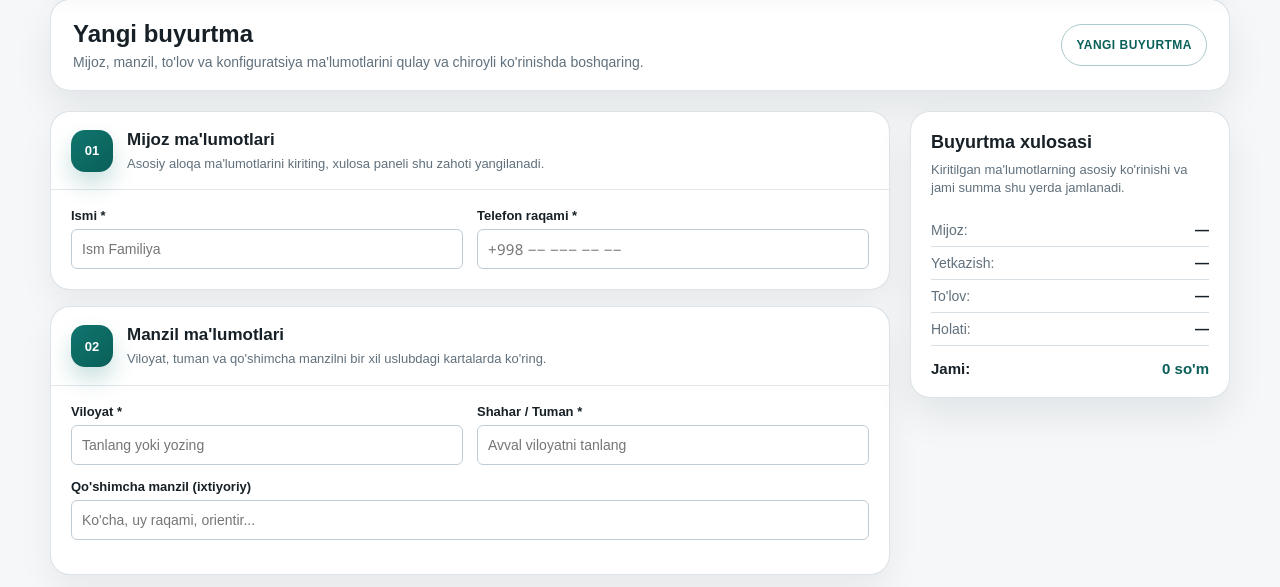
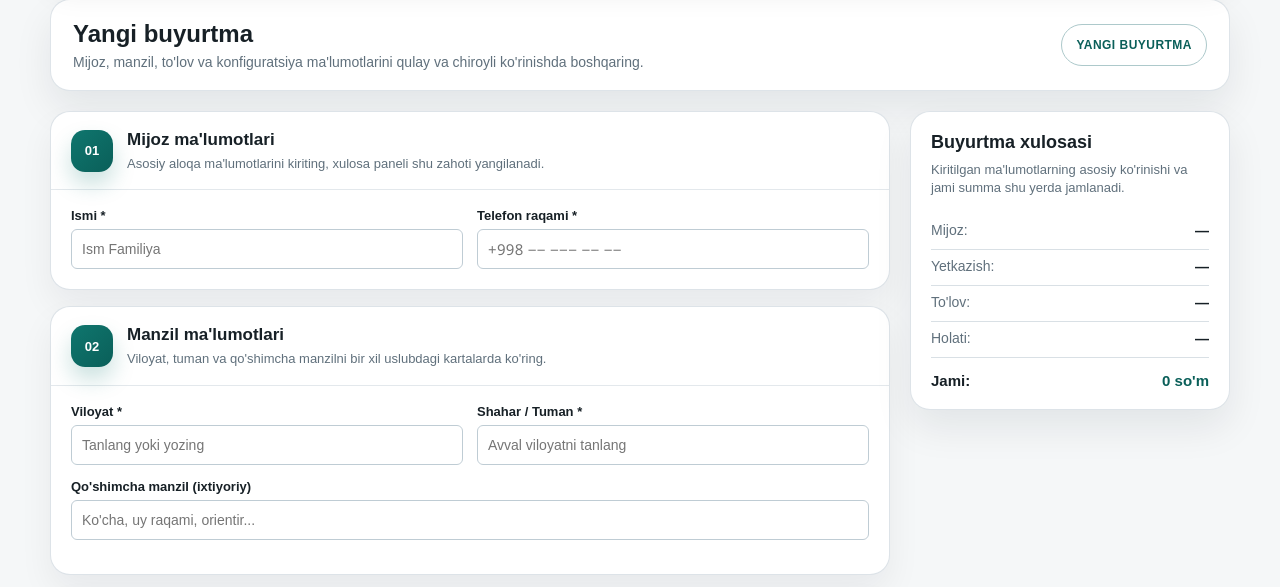
Before and after one commit to shahbozshirinboyev/calculator.teratech.uz, a Django app: page /orders/create/ in a window 1280 px wide. Shown: the part 117-704 px from the top of the page. Run offline with Django 5.2, Linux system fonts and the light colour scheme; a user stored in the database is signed in; data comes from the database, SQL or seed files in the repository; both versions use the stored data as it was after the commit; some libraries are stand-ins or nearby versions.

Commit message:
change design

```diff
--- a/orders/templates/orders/order_form.html
+++ b/orders/templates/orders/order_form.html
@@ -114,6 +114,16 @@
 .form-row:last-child { margin-bottom: 0; }
 .form-row.full { grid-template-columns: 1fr; }
 .form-row.three { grid-template-columns: 1fr 1fr 1fr; }
+.partial-payment-group {
+  display: flex;
+  flex-direction: column;
+  gap: 12px;
+}
+.partial-payment-fields {
+  display: grid;
+  grid-template-columns: 1fr 1fr 1fr;
+  gap: 14px;
+}
 .field {
   display: flex;
   flex-direction: column;
@@ -126,6 +136,8 @@
 .field input[type="text"],
 .field input[type="tel"],
 .field input[type="number"],
+.field input[type="date"],
+.field input[type="time"],
 .field textarea,
 .field select {
   min-height: 40px; border: 1px solid var(--input-border); border-radius: 6px;
@@ -136,6 +148,8 @@
 .field input[type="text"]:focus,
 .field input[type="tel"]:focus,
 .field input[type="number"]:focus,
+.field input[type="date"]:focus,
+.field input[type="time"]:focus,
 .field textarea:focus,
 .field select:focus {
   outline: none;
@@ -145,6 +159,8 @@
 [data-theme="dark"] .field input[type="text"]:focus,
 [data-theme="dark"] .field input[type="tel"]:focus,
 [data-theme="dark"] .field input[type="number"]:focus,
+[data-theme="dark"] .field input[type="date"]:focus,
+[data-theme="dark"] .field input[type="time"]:focus,
 [data-theme="dark"] .field textarea:focus,
 [data-theme="dark"] .field select:focus {
   border-color: color-mix(in srgb, var(--accent) 26%, var(--input-border));
@@ -182,10 +198,22 @@
   grid-template-columns: minmax(180px, 1fr) auto;
   gap: 16px;
   align-items: start;
-  margin-top: 6px;
+  margin-top: 14px;
   margin-bottom: 16px;
+  padding-top: 0;
   padding-left: 12px;
-  border-left: 3px solid color-mix(in srgb, var(--text) 86%, transparent);
+  border-top: none;
+  position: relative;
+}
+.datetime-layout::before {
+  content: "";
+  position: absolute;
+  left: 0;
+  top: 2px;
+  bottom: 2px;
+  width: 3px;
+  border-radius: 999px;
+  background: linear-gradient(135deg, var(--accent), var(--accent-dark));
 }
 .datetime-title {
   padding-top: 4px;
@@ -210,19 +238,6 @@
   width: max-content;
   justify-self: end;
   margin-left: auto;
-}
-.datetime-field .field-hint {
-  margin-left: 2px;
-  margin-top: 4px;
-  font-size: 11px;
-  line-height: 1.45;
-}
-.field-hint {
-  font-size: 11px;
-  color: var(--muted);
-  display: block;
-  margin-top: 4px;
-  line-height: 1.45;
 }
 
 /* Custom autocomplete dropdown */
@@ -341,12 +356,34 @@
   line-height: 1.45;
 }
 .summary-line {
-  display: flex; justify-content: space-between; align-items: baseline;
-  padding: 8px 0; border-bottom: 1px solid var(--line); font-size: 14px; gap: 10px;
+  display: grid;
+  grid-template-columns: 64px minmax(0, 1fr);
+  align-items: start;
+  padding: 8px 0;
+  border-bottom: 1px solid var(--line);
+  font-size: 14px;
+  gap: 10px;
 }
 .summary-line span:first-child { color: var(--muted); }
-.summary-total { display: flex; justify-content: space-between; align-items: baseline; margin-top: 14px; font-size: 15px; font-weight: 700; }
-.summary-total strong { color: var(--accent-dark); }
+.summary-line strong {
+  min-width: 0;
+  text-align: right;
+  line-height: 1.35;
+  overflow-wrap: anywhere;
+}
+.summary-total {
+  display: grid;
+  grid-template-columns: 64px minmax(0, 1fr);
+  align-items: baseline;
+  margin-top: 14px;
+  font-size: 15px;
+  font-weight: 700;
+  gap: 10px;
+}
+.summary-total strong {
+  color: var(--accent-dark);
+  text-align: right;
+}
 .form-actions { display: flex; gap: 10px; margin-top: 20px; }
 .highlight-group {
   margin-top: 12px;
@@ -385,6 +422,7 @@
   .order-form-layout { grid-template-columns: 1fr; }
   .summary-panel { position: static; }
   .form-row, .form-row.three { grid-template-columns: 1fr; }
+  .partial-payment-fields { grid-template-columns: 1fr; }
   .item-row { grid-template-columns: minmax(0, 1fr) 132px 150px 38px; }
   .order-page-header {
     flex-direction: column;
@@ -582,8 +620,13 @@
                 </div>
               </div>
             </div>
-            <div id="partial-payment-group" class="form-row highlight-group" style="display: none;">
+            <div id="partial-payment-group" class="partial-payment-group highlight-group" style="display: none;">
               <div class="highlight-group-title">Qisman to'lov tafsilotlari</div>
+              <div class="partial-payment-fields">
+                <div class="field">
+                  <label>Jami (Auto)</label>
+                  <input type="text" id="total-amount-input" readonly style="background: var(--bg); font-weight: 700;" value="0 so'm">
+                </div>
                 <div class="field">
                   <label>Qisman to'langan summa (so'm) *</label>
                   <input type="text" name="partial_amount" id="partial-amount-input" value="{{ v_partial_amount }}" inputmode="numeric" class="money-input">
@@ -591,6 +634,7 @@
                 <div class="field">
                   <label>Qoldiq summasi (Auto)</label>
                   <input type="text" id="remaining-amount-input" readonly style="background: var(--bg); font-weight: 700; color: var(--danger);" value="0 so'm">
+                </div>
               </div>
             </div>
           </div>
@@ -624,7 +668,7 @@
                 </div>
               </div>
             </div>
-            <div id="time-info-group" class="highlight-group datetime-layout" style="display: none;">
+            <div id="time-info-group" class="datetime-layout" style="display: none;">
               <div class="datetime-title">
                 <div class="highlight-group-title">Sana va vaqt</div>
                 <div class="datetime-delivery-label" id="datetime-delivery-label"></div>
@@ -632,11 +676,9 @@
               <div class="datetime-fields">
                 <div class="field datetime-field">
                   <input type="date" name="delivery_date" id="delivery-date-input" value="{{ v_delivery_date }}">
-                  <span id="date-hint" class="field-hint"></span>
                 </div>
                 <div class="field datetime-field">
                   <input type="time" name="delivery_time" id="delivery-time-input" value="{{ v_delivery_time }}" step="1800">
-                  <span id="time-hint" class="field-hint"></span>
                 </div>
               </div>
             </div>
@@ -681,6 +723,7 @@ const deliveryLabels = { {% for v,l in delivery_choices %}"{{ v|escapejs }}":"{{
 const paymentTypeLabels = { {% for v,l in payment_type_choices %}"{{ v|escapejs }}":"{{ l|escapejs }}"{% if not forloop.last %},{% endif %}{% endfor %} };
 const paymentStatusLabels = { {% for v,l in payment_status_choices %}"{{ v|escapejs }}":"{{ l|escapejs }}"{% if not forloop.last %},{% endif %}{% endfor %} };
 const productionStatusGroups = {{ production_status_groups_json|safe }};
+const allProductionStatusGroups = {{ all_production_status_groups_json|safe }};
 
 // Reverse maps: label to value
 const deliveryLabelToValue = Object.fromEntries(Object.entries(deliveryLabels).map(([k, v]) => [v, k]));
@@ -700,8 +743,12 @@ function getProductionStatusChoices(deliveryTypeValue) {
   return productionStatusGroups[deliveryTypeValue] || [];
 }
 
+function getAllProductionStatusChoices(deliveryTypeValue) {
+  return allProductionStatusGroups[deliveryTypeValue] || [];
+}
+
 function getProductionStatusLabel(statusValue, deliveryTypeValue) {
-  const choices = getProductionStatusChoices(deliveryTypeValue);
+  const choices = getAllProductionStatusChoices(deliveryTypeValue);
   const match = choices.find(item => item.value === statusValue);
   return match ? match.label : '';
 }
@@ -879,6 +926,11 @@ function recalcRemainingAmount() {
   const partialVal = normalizeMoney(document.getElementById('partial-amount-input')?.value || '0');
   const remaining = Math.max(0, totalSum - partialVal);
 
+  const totalAmountInput = document.getElementById('total-amount-input');
+  if (totalAmountInput) {
+    totalAmountInput.value = `${formatInteger(totalSum)} so'm`;
+  }
+
   const remainingInput = document.getElementById('remaining-amount-input');
   if (remainingInput) {
     remainingInput.value = `${formatInteger(remaining)} so'm`;
@@ -906,8 +958,6 @@ function handleDeliveryTypeChange(val) {
   const group = document.getElementById('time-info-group');
   const dateInput = document.getElementById('delivery-date-input');
   const timeInput = document.getElementById('delivery-time-input');
-  const dateHint = document.getElementById('date-hint');
-  const timeHint = document.getElementById('time-hint');
   const deliveryLabel = document.getElementById('datetime-delivery-label');
 
   setProductionStatusChoices(val);
@@ -943,11 +993,9 @@ function handleDeliveryTypeChange(val) {
     dateInput.value = todayStr;
     dateInput.readOnly = true;
     dateInput.style.pointerEvents = 'none';
-    if (dateHint) dateHint.textContent = "Buyurtma yaratilayotgan sanada chiqib ketadi";
 
     timeInput.value = "22:00";
     timeInput.readOnly = true;
-    if (timeHint) timeHint.textContent = "Buyurtma soat 22:00dan chiqib ketadi";
   } else {
     // PICKUP or DELIVERY
     if (!currentDateValue) {
@@ -958,7 +1006,6 @@ function handleDeliveryTypeChange(val) {
     }
     dateInput.readOnly = false;
     dateInput.style.pointerEvents = 'auto';
-    if (dateHint) dateHint.textContent = "Buyurtma yaratilayotgan sana default turadi";
 
     // Min time is current time + 1h 30m
     const minTime = new Date(now.getTime() + 90 * 60 * 1000);
@@ -970,7 +1017,6 @@ function handleDeliveryTypeChange(val) {
     if (!timeInput.value || timeInput.value < minTimeStr) {
       timeInput.value = minTimeStr;
     }
-    if (timeHint) timeHint.textContent = "Kamida " + minTimeStr + " (yaratilgan vaqtdan 1 soat 30 minut keyingi vaqt)";
   }
   updateSummary();
 }
@@ -1129,6 +1175,15 @@ updateSummary();
       render(filtered);
     };
 
+    const clickHandler = () => {
+      if ((input.readOnly && !isSelectOnly) || input.disabled) {
+        close();
+        return;
+      }
+      const filtered = filter(input.value);
+      render(filtered);
+    };
+
     const keydownHandler = (e) => {
       if (isSelectOnly && e.key !== 'Tab' && e.key !== 'Escape' && e.key !== 'ArrowDown' && e.key !== 'ArrowUp' && e.key !== 'Enter') {
         e.preventDefault();
@@ -1176,17 +1231,19 @@ updateSummary();
 
     input.addEventListener('input', inputHandler);
     input.addEventListener('focus', focusHandler);
+    input.addEventListener('click', clickHandler);
     input.addEventListener('blur', blurHandler);
     input.addEventListener('keydown', keydownHandler);
     document.addEventListener('click', clickOutsideHandler);
 
-    handlers.push({ input, focusHandler, inputHandler, keydownHandler, clickOutsideHandler });
+    handlers.push({ input, focusHandler, clickHandler, inputHandler, keydownHandler, clickOutsideHandler });
 
     // Return cleanup function
     return {
       destroy: () => {
         input.removeEventListener('input', inputHandler);
         input.removeEventListener('focus', focusHandler);
+        input.removeEventListener('click', clickHandler);
         input.removeEventListener('blur', blurHandler);
         input.removeEventListener('keydown', keydownHandler);
         document.removeEventListener('click', clickOutsideHandler);
--- a/orders/views.py
+++ b/orders/views.py
@@ -31,7 +31,38 @@ def _serialize_choices(choices):
     return [{"value": value, "label": label} for value, label in choices]
 
 
-def _production_status_groups_json():
+def _allowed_production_status_choices_for_user(user, delivery_type):
+    choices = Order.production_status_choices_for_delivery(delivery_type)
+    if user.is_superuser:
+        return choices
+    allowed_statuses = {
+        Order.ProductionStatus.AGREED,
+        Order.ProductionStatus.QUEUED,
+    }
+    return [(value, label) for value, label in choices if value in allowed_statuses]
+
+
+def _can_user_set_production_status(user, target_status, current_status=None):
+    if user.is_superuser:
+        return True
+    if target_status in {
+        Order.ProductionStatus.AGREED,
+        Order.ProductionStatus.QUEUED,
+    }:
+        return True
+    return bool(current_status) and target_status == current_status
+
+
+def _production_status_groups_json_for_user(user):
+    groups = {}
+    for delivery_type, _ in Order.DeliveryType.choices:
+        groups[delivery_type] = _serialize_choices(
+            _allowed_production_status_choices_for_user(user, delivery_type)
+        )
+    return json.dumps(groups, ensure_ascii=False)
+
+
+def _all_production_status_groups_json():
     groups = {}
     for delivery_type, _ in Order.DeliveryType.choices:
         groups[delivery_type] = _serialize_choices(
@@ -145,7 +176,7 @@ def order_list(request):
     })
 
 
-def _form_context(order, initial, extra=None):
+def _form_context(user, order, initial, extra=None):
     """order_form.html uchun umumiy context yasaydi."""
     from calculator.models import CalculatorSettings
 
@@ -169,8 +200,12 @@ def _form_context(order, initial, extra=None):
     delivery_label_map = dict(Order.DeliveryType.choices)
     payment_type_label_map = dict(Order.PaymentType.choices)
     payment_status_label_map = dict(Order.PaymentStatus.choices)
-    production_status_label_map = dict(
+    all_production_status_label_map = dict(
         Order.production_status_choices_for_delivery(v_delivery_type or Order.DeliveryType.DELIVERY)
+    )
+    production_status_choices = _allowed_production_status_choices_for_user(
+        user,
+        v_delivery_type or Order.DeliveryType.DELIVERY,
     )
 
     raw_delivery_time = src.get("delivery_time", getattr(o, "delivery_time", ""))
@@ -195,7 +230,7 @@ def _form_context(order, initial, extra=None):
         "v_payment_status": v_payment_status,
         "v_payment_status_label": payment_status_label_map.get(v_payment_status, ""),
         "v_production_status": v_production_status,
-        "v_production_status_label": production_status_label_map.get(v_production_status, ""),
+        "v_production_status_label": all_production_status_label_map.get(v_production_status, ""),
         "v_delivery_date":  src.get("delivery_date", str(getattr(o, "delivery_date", "")) if getattr(o, "delivery_date", None) else ""),
         "v_delivery_time":  formatted_delivery_time,
         "v_partial_amount": src.get("partial_amount", str(getattr(o, "partial_amount", "0"))),
@@ -208,10 +243,9 @@ def _form_context(order, initial, extra=None):
         "delivery_choices": Order.DeliveryType.choices,
         "payment_type_choices": Order.PaymentType.choices,
         "payment_status_choices": Order.PaymentStatus.choices,
-        "production_status_choices": Order.production_status_choices_for_delivery(
-            v_delivery_type or Order.DeliveryType.DELIVERY
-        ),
-        "production_status_groups_json": _production_status_groups_json(),
+        "production_status_choices": production_status_choices,
+        "production_status_groups_json": _production_status_groups_json_for_user(user),
+        "all_production_status_groups_json": _all_production_status_groups_json(),
     }
 
     # URL parametrlaridan kelgan items ma'lumotlarini qo'shish
@@ -241,7 +275,7 @@ def order_create(request):
             if request.headers.get("X-Requested-With") == "XMLHttpRequest":
                 return JsonResponse({"ok": False, "error": error}, status=400)
             return render(request, "orders/order_form.html",
-                          _form_context(None, request.POST, {"error": error}))
+                          _form_context(request.user, None, request.POST, {"error": error}))
 
     # GET request - URL parametrlaridan ma'lumotlarni olish
     initial = {}
@@ -287,7 +321,7 @@ def order_create(request):
             except:
                 pass
 
-    return render(request, "orders/order_form.html", _form_context(None, initial))
+    return render(request, "orders/order_form.html", _form_context(request.user, None, initial))
 
 
 @login_required
@@ -306,7 +340,7 @@ def order_detail(request, pk):
         pk=pk,
     )
     if request.method == "GET" and request.GET.get("edit") == "1":
-        return render(request, "orders/order_form.html", _form_context(order, {}))
+        return render(request, "orders/order_form.html", _form_context(request.user, order, {}))
 
     if request.method == "POST":
         try:
@@ -315,7 +349,7 @@ def order_detail(request, pk):
         except ValueError as e:
             error = str(e)
             return render(request, "orders/order_form.html",
-                          _form_context(order, request.POST, {"error": error}))
+                          _form_context(request.user, order, request.POST, {"error": error}))
 
     return render(request, "orders/order_detail.html", {
         "active_nav": "orders",
@@ -330,7 +364,10 @@ def order_detail(request, pk):
         "delivery_choices": Order.DeliveryType.choices,
         "payment_type_choices": Order.PaymentType.choices,
         "payment_status_choices": Order.PaymentStatus.choices,
-        "production_status_choices": Order.production_status_choices_for_delivery(order.delivery_type),
+        "production_status_choices": _allowed_production_status_choices_for_user(
+            request.user,
+            order.delivery_type,
+        ),
     })
 
 
@@ -342,6 +379,11 @@ def order_update_status(request, pk):
     valid = [s for s, _ in Order.production_status_choices_for_delivery(order.delivery_type)]
     if new_status not in valid:
         return JsonResponse({"error": "Noto'g'ri status."}, status=400)
+    if not _can_user_set_production_status(request.user, new_status, order.production_status):
+        return JsonResponse(
+            {"error": "Siz faqat 'Kelishuvda' va 'Navbatda' statuslarini o'zgartira olasiz."},
+            status=403,
+        )
     order.production_status = new_status
     if new_status == Order.ProductionStatus.DELIVERED:
         order.delivered_at = timezone.now()
@@ -483,6 +525,12 @@ def _save_order(request, instance=None):
     valid_production_statuses = [s for s, _ in Order.production_status_choices_for_delivery(delivery_type)]
     if production_status not in valid_production_statuses:
         errors.append("Status tanlovi yetkazish turiga mos emas.")
+    if not _can_user_set_production_status(
+        request.user,
+        production_status,
+        getattr(instance, "production_status", None),
+    ):
+        errors.append("Siz faqat 'Kelishuvda' va 'Navbatda' statuslarini tanlay olasiz.")
     if delivery_type and (not delivery_date or not delivery_time):
         errors.append("Yetkazib berish sanasi va vaqti kiritilmadi.")
 
```
Also changed, not shown: db.sqlite3. Lines whose indentation alone changed are shown as unchanged.
